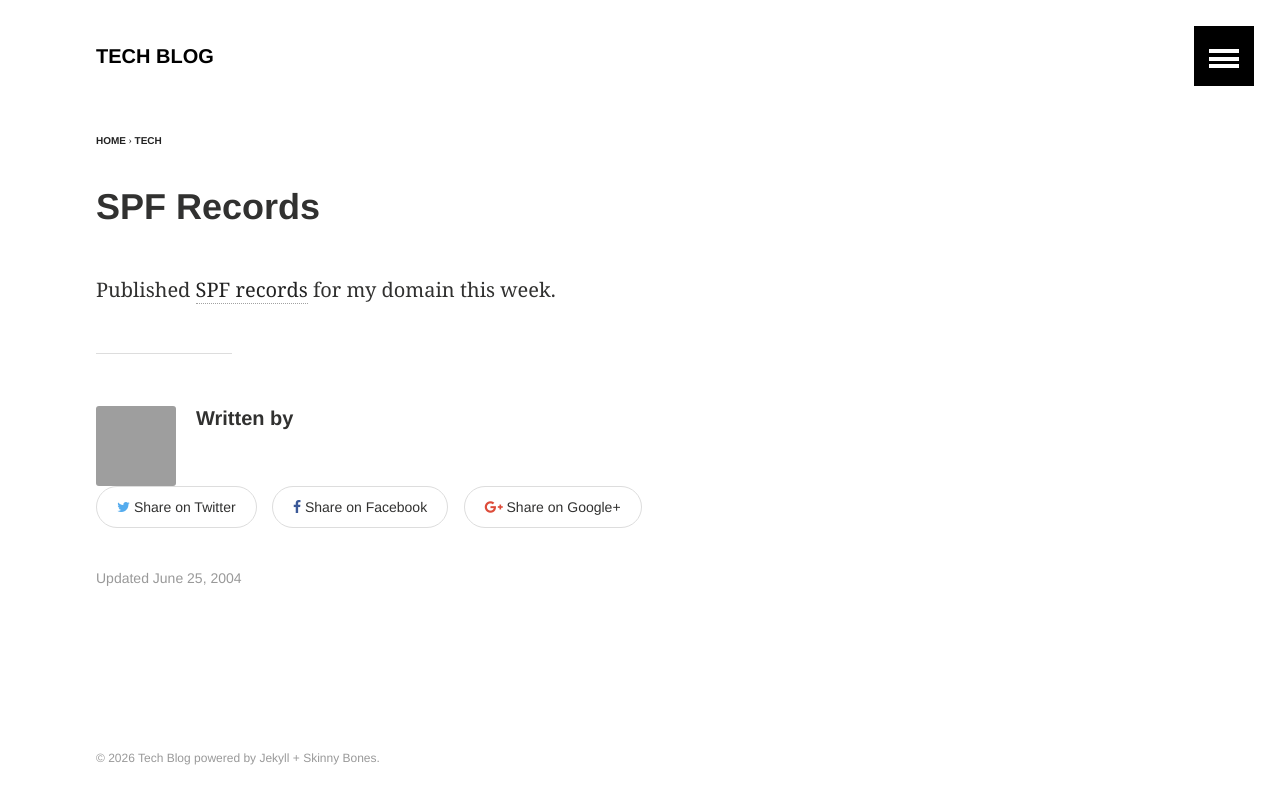
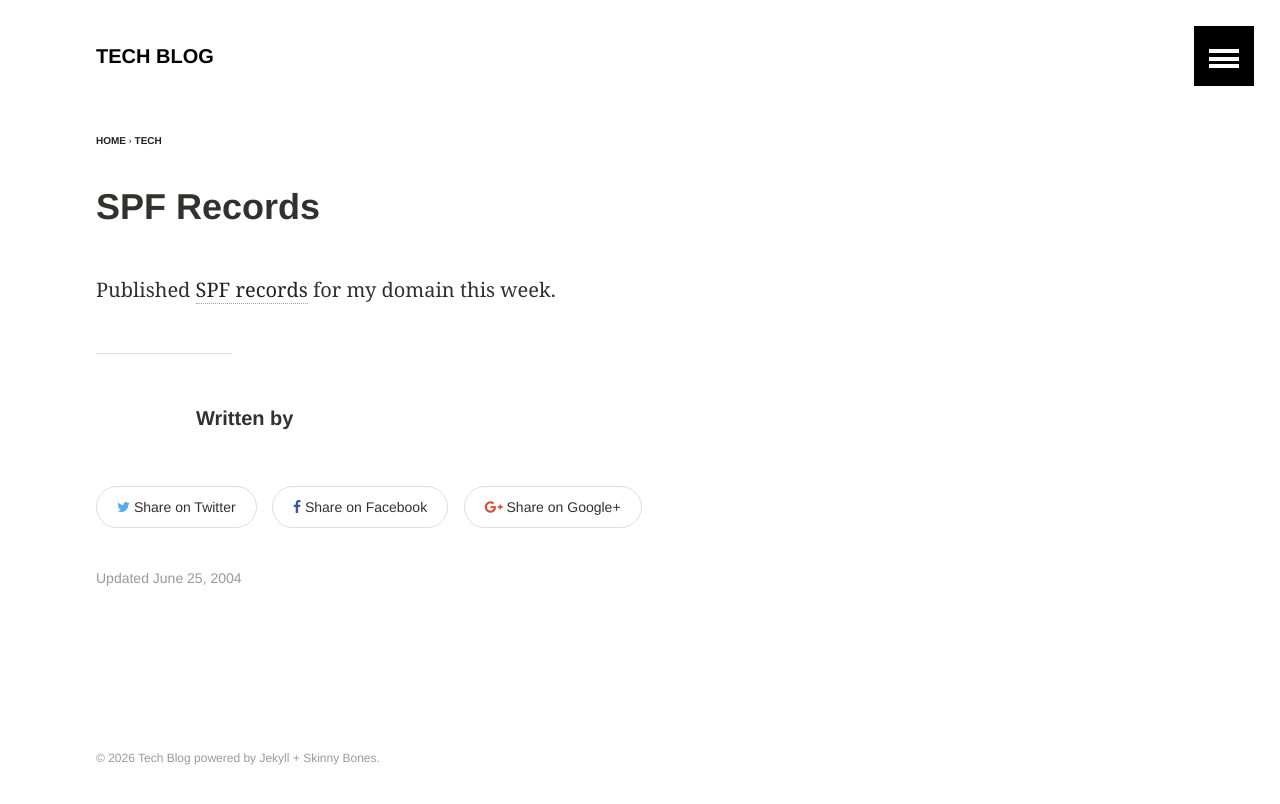
Before and after one commit to tgharold/blog, a Jekyll site: the page built from _posts/2004/2004-06-25-spf-records.md, in a window 1280 px wide. Shown: the top 804 px of the page. Built offline with Jekyll 4.4.1, drawn with Linux system fonts in a browser that asks for light colours.

Commit message:
skip displaying the author image if none is defined

```diff
--- a/_includes/page-author.html
+++ b/_includes/page-author.html
@@ -2,9 +2,11 @@
   {% assign author = site.data.authors[page.author] %}{% else %}{% assign author = site.owner %}
 {% endif %}
 
+{% if author.avatar %}
 <div class="author-image">
 	<img src="{{ site.url }}{{ site.baseurl }}/images/{{ author.avatar }}" alt="{{ author.name }}">
 </div><!-- ./author-image -->
+{% endif %}
 <div class="author-content">
 	<h3 class="author-name" >{{ site.data.messages.locales[site.locale].written_by }} {% if author.web %}<a href="{{ author.web }}" itemprop="author">{{ author.name }}</a>{% else %}<span itemprop="author">{{ author.name }}</span>{% endif %}</h3>
 	<p class="author-bio">{{ author.bio }}</p>
```
